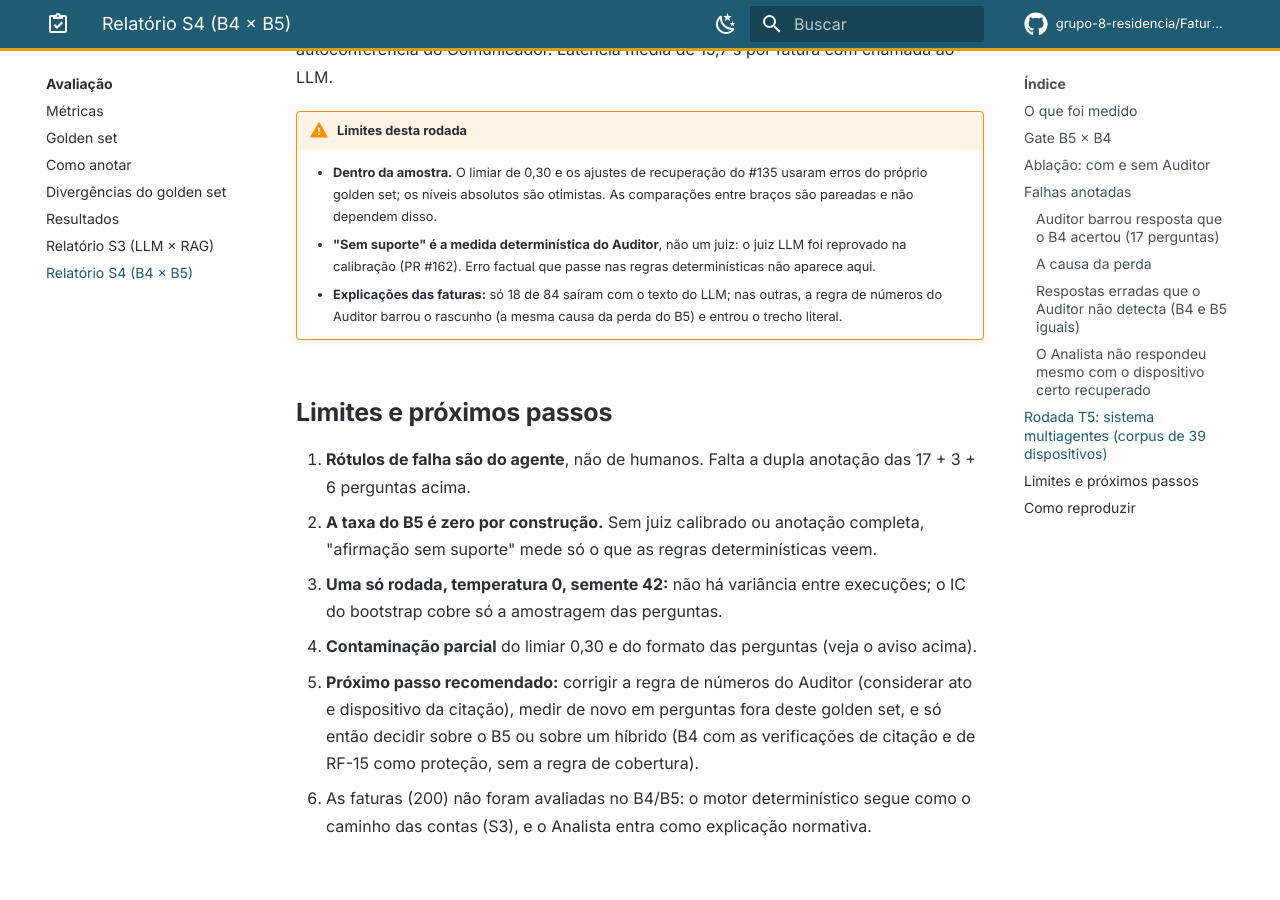
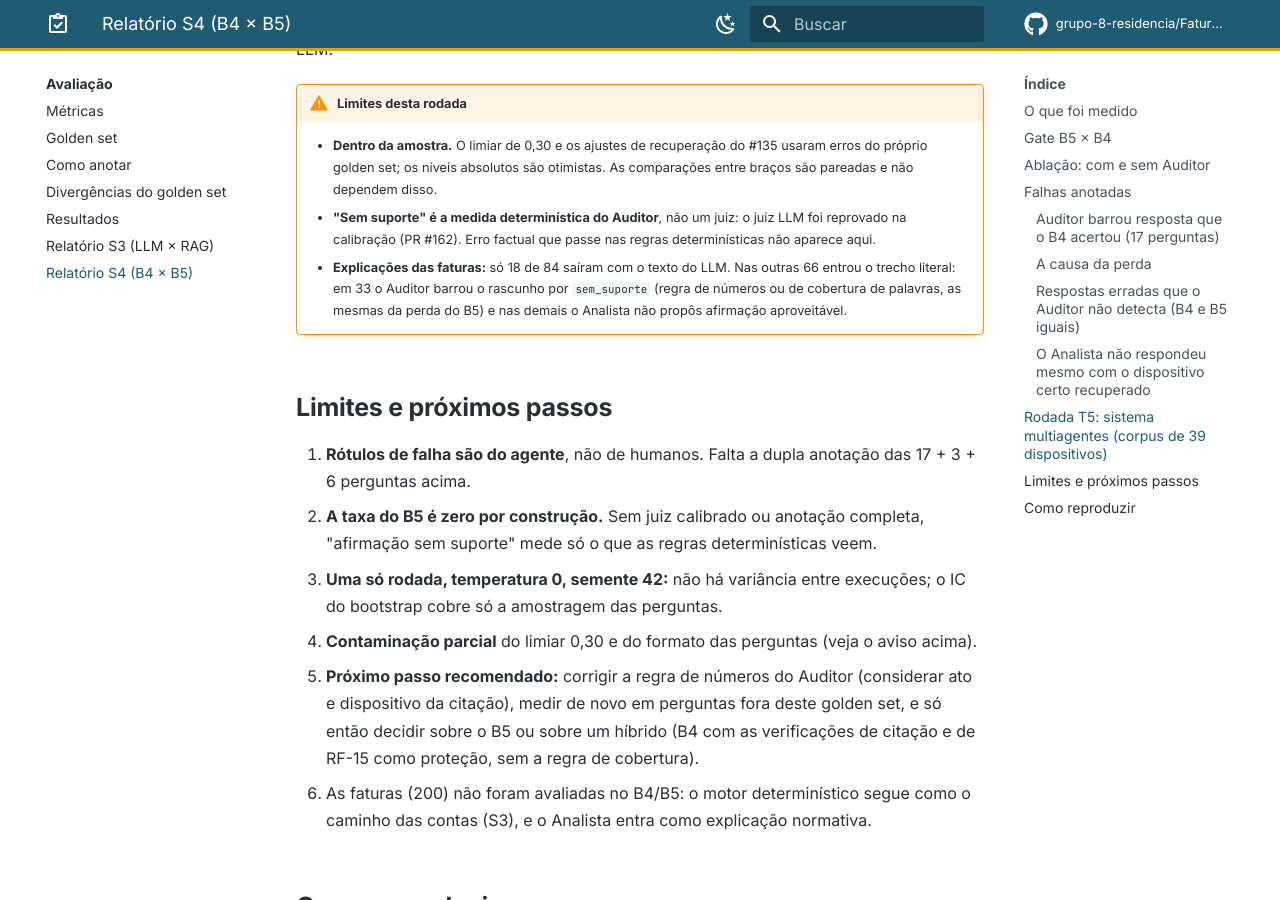
Before and after one commit to grupo-8-residencia/Fatura-Aberta, an MkDocs documentation site: the page built from docs/avaliacao/relatorio-s4.md, in a window 1280 px wide and 900 px high, scrolled down 9063 px. Built offline with MkDocs 1.6.1 and Material for MkDocs 9.7.7, drawn with Linux system fonts in a browser that asks for light colours; plug-ins that fetch from the network failed and are left out; comment, search, counter and statistics services are not loaded; some of the changed text lies outside the part shown.

Commit message:
docs(avaliacao): sem_suporte reúne a regra de números e a de cobertura de palavras (#37)
Revisão da Maria no #167: os 12 casos barrados só por sem_suporte incluem cobertura baixa
(GS-Q089, por exemplo), então não são todos da regra de números. Mesmo ajuste nas explicações
das faturas: das 66 extrativas, 33 foram barradas por sem_suporte e 33 não tinham afirmação.

Co-Authored-By: Claude Opus 5.5 <noreply@anthropic.com>

```diff
--- a/docs/avaliacao/relatorio-s4.md
+++ b/docs/avaliacao/relatorio-s4.md
@@ -137,13 +137,13 @@ real ou ambígua que o Auditor acertou em barrar.
 ### A causa da perda
 
 A perda tem **duas partes**, não uma. Dos 17 casos em que só o B4 acerta: 12 foram barrados apenas por
-`sem_suporte` (regra de números, abaixo); 3 por `linguagem_proibida` (GS-Q045 e GS-Q063 por "devolução em
+`sem_suporte` (regra de números ou de cobertura de palavras); 3 por `linguagem_proibida` (GS-Q045 e GS-Q063 por "devolução em
 dobro", GS-Q074 por "restituição"); 2 por citação com id inventado (`::VI` e `::I`). "Devolução em dobro"
 é o termo literal do art. 323, § 2º da REN 1.000, e a lista do RF-15 barra o termo de direito, não só a
 estimativa de valor: é um **segundo defeito de regra**, a tratar na próxima rodada, também sem ajustar com
 este golden set.
 
-**Regra de números (12 dos 17).** A regra de números compara todo número da afirmação com o texto de `titulo + texto` dos dispositivos
+**Regra de números.** A regra de números compara todo número da afirmação com o texto de `titulo + texto` dos dispositivos
 citados. Quando o modelo escreve "REN ANEEL nº 1.000/2021, art. 323" ou "Lei nº 7.888/2026", esses
 números estão na **citação** (ato e dispositivo), que não entra no texto de comparação, e a afirmação é
 reprovada mesmo sendo fiel. É um defeito de projeto da regra do Auditor (#36), observado aqui, e não um
@@ -234,8 +234,9 @@ Comunicador. Latência média de 15,7 s por fatura com chamada ao LLM.
       dependem disso.
     - **"Sem suporte" é a medida determinística do Auditor**, não um juiz: o juiz LLM foi reprovado na
       calibração (PR #162). Erro factual que passe nas regras determinísticas não aparece aqui.
-    - **Explicações das faturas:** só 18 de 84 saíram com o texto do LLM; nas outras, a regra de números
-      do Auditor barrou o rascunho (a mesma causa da perda do B5) e entrou o trecho literal.
+    - **Explicações das faturas:** só 18 de 84 saíram com o texto do LLM. Nas outras 66 entrou o trecho
+      literal: em 33 o Auditor barrou o rascunho por `sem_suporte` (regra de números ou de cobertura de
+      palavras, as mesmas da perda do B5) e nas demais o Analista não propôs afirmação aproveitável.
 
 ## Limites e próximos passos
 
```
